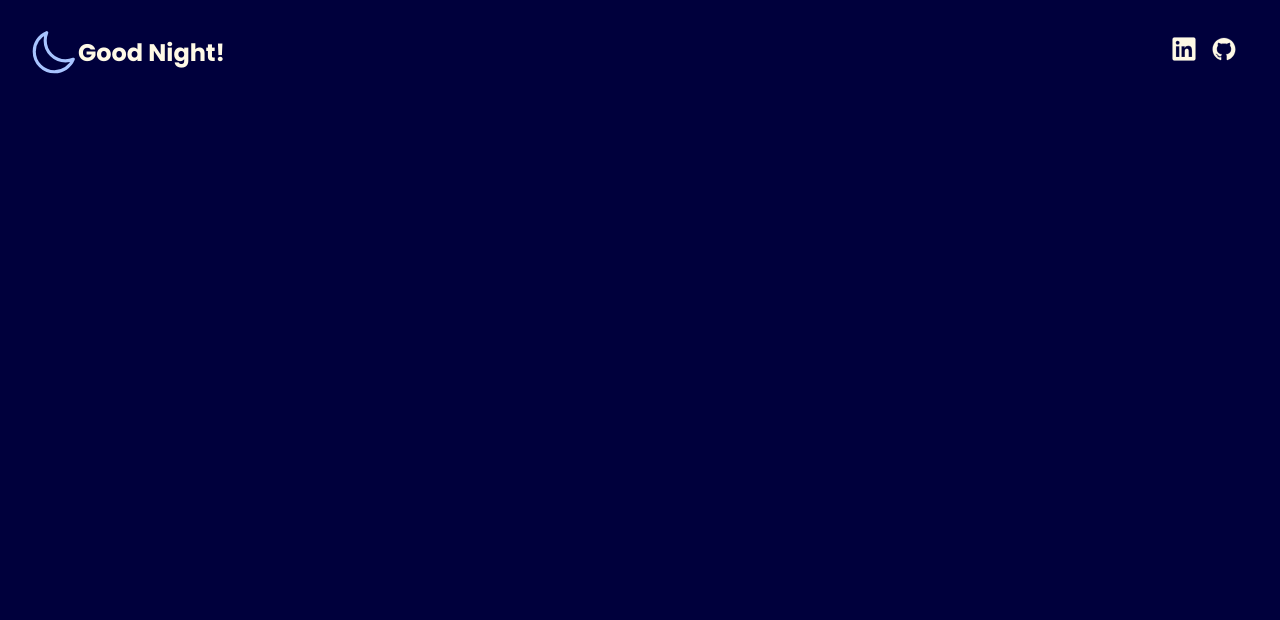
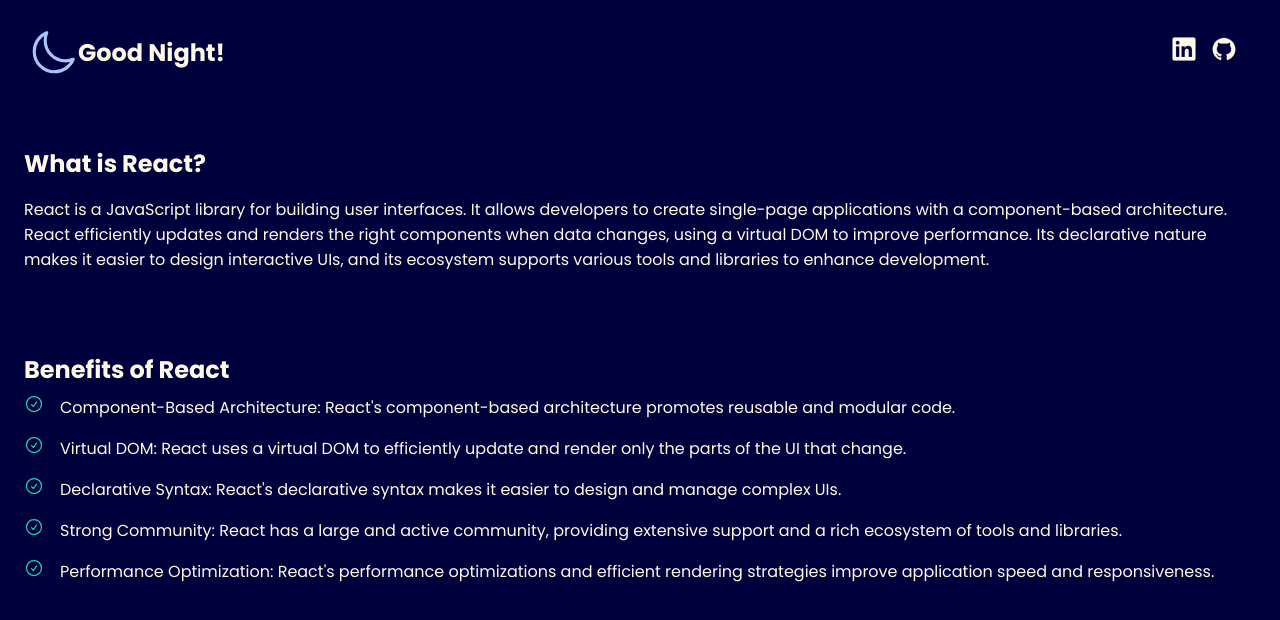
Before and after one commit to chris85gillis/atlas-react-and-jsx, a React (Vite) app: page / in a window 1280 px wide. Shown: the top 620 px of the page. Built offline with nearby package versions, Linux system fonts and the light colour scheme.

Commit message:
Task 2, adding the sections component

```diff
--- a/src/App.jsx
+++ b/src/App.jsx
@@ -1,10 +1,28 @@
+import React from 'react';
 import Header from './components/Header';
-import './index.css'; // Import the CSS file for styling
+import Section from './components/Section';
+import './index.css';
 
 function App() {
   return (
     <div className="app-container">
       <Header />
+
+      <Section title="What is React?">
+        <p>
+          React is a JavaScript library for building user interfaces. It allows developers to create single-page applications with a component-based architecture. React efficiently updates and renders the right components when data changes, using a virtual DOM to improve performance. Its declarative nature makes it easier to design interactive UIs, and its ecosystem supports various tools and libraries to enhance development.
+        </p>
+      </Section>
+
+      <Section title="Benefits of React">
+        <ul>
+          <li>Component-Based Architecture: React's component-based architecture promotes reusable and modular code.</li>
+          <li>Virtual DOM: React uses a virtual DOM to efficiently update and render only the parts of the UI that change.</li>
+          <li>Declarative Syntax: React's declarative syntax makes it easier to design and manage complex UIs.</li>
+          <li>Strong Community: React has a large and active community, providing extensive support and a rich ecosystem of tools and libraries.</li>
+          <li>Performance Optimization: React's performance optimizations and efficient rendering strategies improve application speed and responsiveness.</li>
+        </ul>
+      </Section>
     </div>
   );
 }
--- /dev/null
+++ b/src/components/Section.css
@@ -0,0 +1,9 @@
+.section {
+    margin: 1rem 0;
+    padding: 1rem;
+  }
+
+  .section h1 {
+    font-size: 1.5rem;
+    margin-bottom: 0.5rem;
+  }
--- /dev/null
+++ b/src/components/Section.jsx
@@ -0,0 +1,13 @@
+import React from 'react';
+import './Section.css';
+
+const Section = ({ title, children }) => {
+  return (
+    <div className="section">
+      <h1>{title}</h1>
+      {children}
+    </div>
+  );
+};
+
+export default Section;
```
